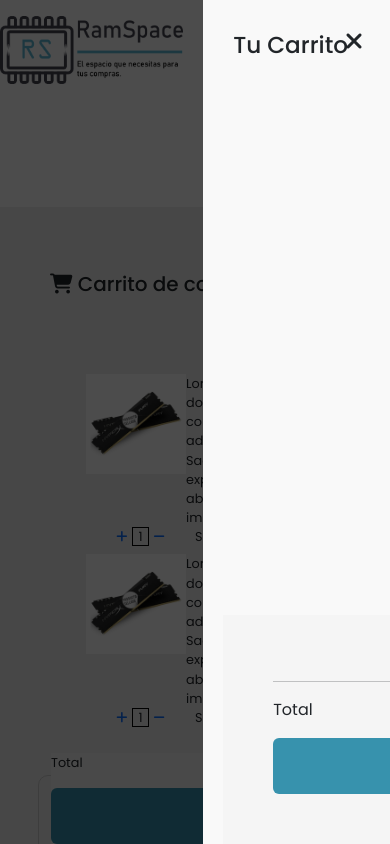
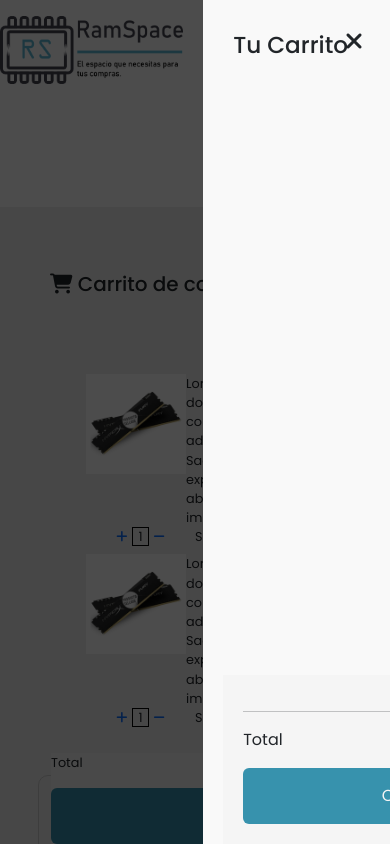
Before and after one commit to jdanymc/proyecto-ramspace, a React (Vite) app: page /cart in a window 390 px wide. Shown: the top 844 px of the page. Built offline with nearby package versions, Linux system fonts and the light colour scheme.

Commit message:
Correccion de precio y espaciado en cart

```diff
--- a/src/components/cart/index.jsx
+++ b/src/components/cart/index.jsx
@@ -80,13 +80,16 @@ const CarritoRapido = () => {
                     />
                   </p>
                   <p className="total__precio">
-                    {(item.price * item.cant).toFixed(2)}
+                    S/ {(item.price * item.cant).toFixed(2)}
                   </p>
                 </div>
               </div>
             </div>
           </div>
         ))}
+        <div className="p-5">
+&nbsp;
+        </div>
       </div>
 
       <div className="minicart__footer">
--- a/src/css/style.css
+++ b/src/css/style.css
@@ -148,13 +148,13 @@ nav {
     text-align: right;
 }
 .minicart__footer{
-    padding: 50px;
+    padding: 20px;
     float: right;
     display: block;
     position: fixed;
     bottom: 0;
     background-color: #f5f5f5;
-    width: 480px;
+    width: 470px;
 
 
 }
@@ -443,4 +443,7 @@ text-align: center;
     .logo{
       width: 150px;
     }
+    .minicart__footer{
+width: 100%;
+    }
 }
```
